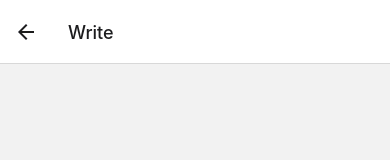
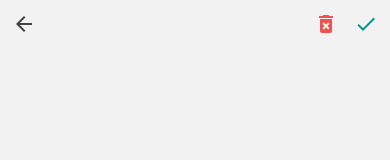
Before and after one commit to cocoburger/DayLog, a React Native app: screen /Write in a window 390 px wide. Shown: the top 160 px of the page. Built offline with nearby package versions, Linux system fonts and the light colour scheme.

Commit message:
WriteScreen 아이콘 적용 중

```diff
--- a/App.js
+++ b/App.js
@@ -1,15 +1,15 @@
 import React from 'react';
 import {NavigationContainer} from '@react-navigation/native';
 import RootStack from './screens/RootStack';
-import LogContext from './screens/contexts/LogContext';
+import {LogContextProvider} from './contexts/LogContext';
 
 function App() {
 
   return (
       <NavigationContainer>
-          <LogContext.Provider value={"안녕하세요"} >
+          <LogContextProvider>
               <RootStack />
-          </LogContext.Provider>
+          </LogContextProvider>
       </NavigationContainer>
   );
 }
--- /dev/null
+++ b/components/FloatingWriteButton.js
@@ -0,0 +1,62 @@
+import React from 'react';
+import {View, Platform, Pressable, StyleSheet} from 'react-native';
+import Icon from 'react-native-vector-icons/MaterialIcons';
+import {useNavigation} from '@react-navigation/native';
+
+function FloatingWriteButton() {
+    const navigation = useNavigation();
+
+    const onPress = () => {
+        navigation.navigate('Write');
+    }
+    return (
+    <View style={styles.wrapper}>
+      <Pressable
+        style={({pressed}) => [
+          styles.button,
+          Platform.OS === 'ios' && {
+            opacity: pressed ? 0.6 : 1,
+          },
+        ]}
+        android_ripple={{color: 'white'}}
+        onPress={onPress}
+      >
+        <Icon name="add" size={24} style={styles.icon} />
+      </Pressable>
+    </View>
+  );
+}
+
+const styles = StyleSheet.create({
+  wrapper: {
+    position: 'absolute',
+    bottom: 16,
+    right: 16,
+    width: 56,
+    height: 56,
+    borderRadius: 28,
+    //ios 전용 그림자 설정
+    shadowColor: '#4d4d4d',
+    shadowOffset: {width: 0, height: 4},
+    shadowOpacity: 0.3,
+    shadowRadius: 4,
+    // 안드로이드 전용 그림자 설정
+    elevation: 5,
+    // 안드로이드에서 물결 효과가 영역 밖으로 나가지 않도록 설정
+    // ios에서는 overflow가 hidden일 경우 그림자가 보여지지 않음
+    overflow: Platform.select({android: 'hidden'}),
+  },
+  button: {
+    width: 56,
+    height: 56,
+    borderRadius: 28,
+    backgroundColor: '#009688',
+    justifyContent: 'center',
+    alignItems: 'center',
+  },
+  icon: {
+    color: 'white',
+  },
+});
+
+export default FloatingWriteButton;
--- /dev/null
+++ b/components/TransparentCircleButton.js
@@ -0,0 +1,3 @@
+import React from 'react';
+import {Platform, Pressable, StyleSheet, View} from 'react-native';
+import Icon from 'react-native-vector-icons/MaterialIcons';
--- /dev/null
+++ b/contexts/LogContext.js
@@ -0,0 +1,15 @@
+import React from 'react';
+import {createContext, useState} from 'react';
+
+const LogContext = createContext();
+
+export function LogContextProvider({children}) {
+  const [text, setText] = useState('');
+  return (
+    <LogContext.Provider value={{text, setText}}>
+      {children}
+    </LogContext.Provider>
+  );
+}
+
+export default LogContext;
--- a/screens/CalendarScreen.js
+++ b/screens/CalendarScreen.js
@@ -1,14 +1,22 @@
-import React from 'react';
-import {StyleSheet, View} from 'react-native';
+import React, {useContext} from 'react';
+import {StyleSheet, Text, View} from 'react-native';
+import LogContext from '../contexts/LogContext';
 
 function CalendarScreen(props) {
-    return (
-        <View style={styles.block}></View>
-    );
+  const {text} = useContext(LogContext);
+  return (
+    <View style={styles.block}>
+      <Text style={styles.text}>text: {text}</Text>
+    </View>
+  );
 }
 
 const styles = StyleSheet.create({
-    block: {},
-})
+  block: {},
+  text: {
+    padding: 16,
+    fontSize: 24,
+  },
+});
 
 export default CalendarScreen;
--- a/screens/FeedScreen.js
+++ b/screens/FeedScreen.js
@@ -1,27 +1,19 @@
 import React, {useContext} from 'react';
-import {StyleSheet, Text, View} from 'react-native';
-import LogContext from './contexts/LogContext';
-function FeedScreen(props) {
-  const value = useContext(LogContext);
-    return (
+import {StyleSheet, Text, TextInput, View} from 'react-native';
+import LogContext from '../contexts/LogContext';
+import FloatingWriteButton from '../components/FloatingWriteButton';
+
+function FeedScreen() {
+  return (
     <View style={styles.block}>
-      <Text>{value}</Text>
+      <FloatingWriteButton />
     </View>
-
   );
-}
-function Box({children}) {
-    console.log(children);
-  return <View style={styles.box}>{children('hello world')}</View>;
 }
 
 const styles = StyleSheet.create({
-  block: {},
-  box: {
-    borderWidth: 2,
-    padding: 16,
-    borderBottomColor: 'black',
-    marginBottom: 16,
+  block: {
+    flex: 1,
   },
 });
 
--- a/screens/RootStack.js
+++ b/screens/RootStack.js
@@ -15,7 +15,11 @@ function RootStack(props) {
         component={MainTab}
         options={{headerShown: false}}
       />
-      <Stack.Screen name="Write" component={WriteScreen} />
+      <Stack.Screen name="Write" component={WriteScreen}
+        options={{
+            headerShown: false
+        }}
+      />
     </Stack.Navigator>
   );
 }
--- a/screens/WriteScreen.js
+++ b/screens/WriteScreen.js
@@ -1,13 +1,72 @@
+import {useNavigation} from '@react-navigation/native';
 import React from 'react';
-import {StyleSheet, View} from 'react-native';
+import {Pressable, SafeAreaView, StyleSheet, View} from 'react-native';
+import Icon from 'react-native-vector-icons/MaterialIcons';
 
 function WriteScreen(props) {
-    return (
-        <View style={styles.block} />
-    );
+  const navigation = useNavigation();
+  const onGoBack = () => {
+    navigation.pop();
+  };
+  return (
+      <SafeAreaView>
+          <View style={styles.block}>
+              <View style={styles.iconButtonWrapper}>
+                  <Pressable
+                      style={styles.iconButton}
+                      onPress={onGoBack}
+                      android_ripple={{color: '#ededed'}}>
+                      <Icon name="arrow-back" size={24} color="#424242" />
+                  </Pressable>
+              </View>
+              <View style={styles.buttons}>
+                  <View style={[styles.iconButtonWrapper, styles.marginRight]}>
+                      <Pressable
+                          style={styles.iconButton}
+                          android_ripple={{color: '#ededed'}}>
+                          <Icon name="delete-forever" size={24} color="#ef5350" />
+                      </Pressable>
+                  </View>
+                  <View style={styles.iconButtonWrapper}>
+                      <Pressable
+                          style={styles.iconButton}
+                          android_ripple={{color: '#ededed'}}>
+                          <Icon name="check" size={24} color="#009688" />
+                      </Pressable>
+                  </View>
+              </View>
+          </View>
+      </SafeAreaView>
+  );
 }
 
 const styles = StyleSheet.create({
-    block: {},
-})
+  block: {
+    height: 48,
+    paddingHorizontal: 8,
+    flexDirection: 'row',
+    alignItems: 'center',
+    justifyContent: 'space-between',
+  },
+  iconButtonWrapper: {
+    width: 32,
+    height: 32,
+    borderRadius: 16,
+    overflow: 'hidden',
+  },
+  iconButton: {
+    alignItems: 'center',
+    justifyContent: 'center',
+    width: 32,
+    height: 32,
+    borderRadius: 16,
+  },
+  buttons: {
+    flexDirection: 'row',
+    alignItems: 'center',
+  },
+  marginRight: {
+    marginRight: 8,
+  },
+});
 export default WriteScreen;
--- a/screens/contexts/LogContext.js
+++ /dev/null
@@ -1,5 +0,0 @@
-import {createContext} from 'react';
-
-const LogContext = createContext('');
-
-export default LogContext;
```
